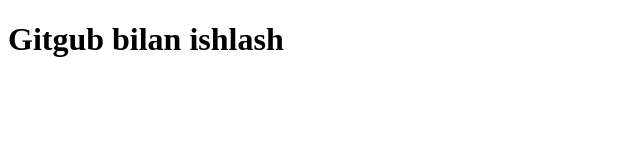
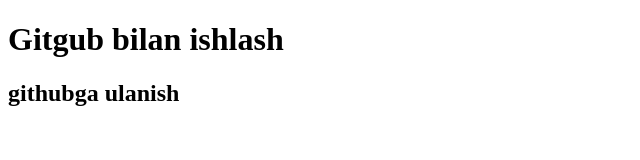
Before and after one commit to ruslanbek1/github-tutorial, a plain HTML site: page index.html in a window 1280 px wide. Shown: the whole page, without its empty margins (0-640 px from the left). Drawn offline with Linux system fonts and the light colour scheme.

Commit message:
add new h2 tag

```diff
--- a/index.html
+++ b/index.html
@@ -11,6 +11,7 @@
 
   <body>
     <h1>Gitgub bilan ishlash</h1>
+    <h2>githubga ulanish</h2>
 
     <script src="js/script.js"></script>
   </body>
```
